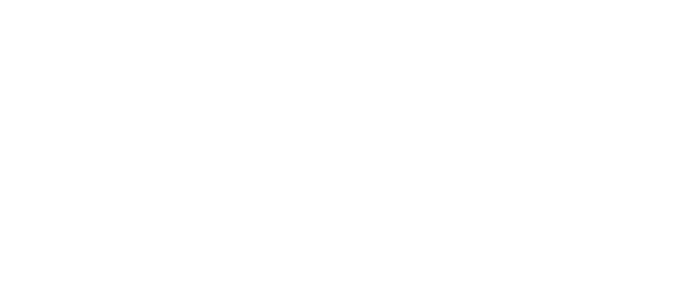
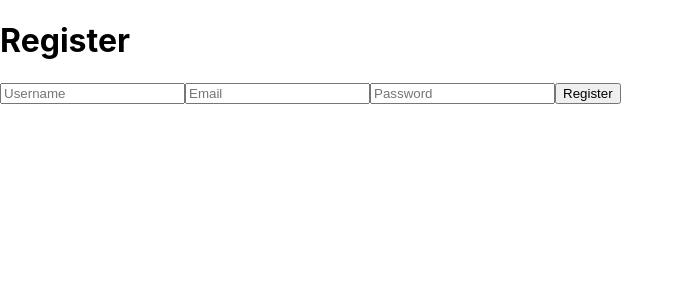
Before and after one commit to Safirl/cat-world, a React (Create React App) app in the folder frontend/: page /register in a window 1280 px wide. Before the commit this address had no page. Shown: the top 300 px of the page, without its empty margins (0-684 px from the left). Built offline with nearby package versions, Linux system fonts and the light colour scheme.

Commit message:
adding cors communication between front and bacj

```diff
--- a/frontend/src/App.js
+++ b/frontend/src/App.js
@@ -1,6 +1,7 @@
 import { BrowserRouter as Router, Routes, Route } from 'react-router-dom';
 import Home from './pages/Home';
 import Login from './pages/Login';
+import Register from './pages/Register';
 
 function App() {
   return (
@@ -8,6 +9,7 @@
       <Routes>
         <Route path="/" element={<Home />} />
         <Route path="/login" element={<Login />} />
+        <Route path="/register" element={<Register />} />
       </Routes>
     </Router>
   );
--- a/frontend/src/pages/Register.jsx
+++ b/frontend/src/pages/Register.jsx
@@ -0,0 +1,41 @@
+import {useState} from "react";
+
+const Register = () => {
+    const [formData, setFormData] = useState({ username: "", email: "", password: "" });
+    const handleChange = (e) => {
+        setFormData({ ...formData, [e.target.name]: e.target.value });
+    };
+
+    const handleSubmit = async (e) => {
+        console.log("hello");
+        e.preventDefault();
+        try {
+            const response = await fetch(process.env.REACT_APP_API_URL + "/auth/register", {
+                method: "POST",
+                headers: {
+                    "Content-Type": "application/json",
+                },
+                body: JSON.stringify(formData),
+            });
+            const data = await response.json();
+            console.log(data);
+        }
+        catch (error) {
+            console.error(error);
+        }
+    };
+
+    return (
+        <div>
+            <h1>Register</h1>
+            <form onSubmit={handleSubmit}>
+                <input type="text" name="username" placeholder="Username" onChange={handleChange} />
+                <input type="email" name="email" placeholder="Email" onChange={handleChange} />
+                <input type="password" name="password" placeholder="Password" onChange={handleChange} />
+                <button type="submit">Register</button>
+            </form>
+        </div>
+    );
+};
+
+export default Register;
```
Also changed, not shown: 2 other files (tests, documents, lock files or other folders).
